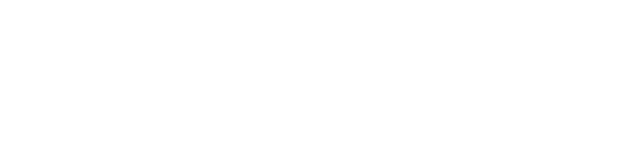
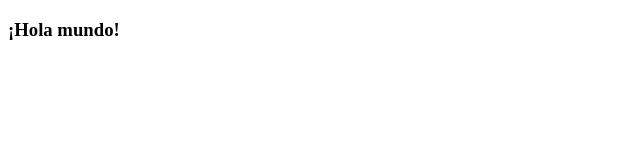
Before and after one commit to CarlosPaco456/repositorioRemoto-g3, a plain HTML site: page archivo2.html in a window 1280 px wide. Shown: the whole page, without its empty margins (0-640 px from the left). Drawn offline with Linux system fonts and the light colour scheme.

Commit message:
Este es un NUEVO mensaje para el último commit

```diff
--- a/archivo2.html
+++ b/archivo2.html
@@ -6,6 +6,6 @@
     <title>Archivo 2</title>
 </head>
 <body>
-
+    <h3>¡Hola mundo!</h3>
 </body>
 </html>
```
Also changed, not shown: 6062600.txt.
